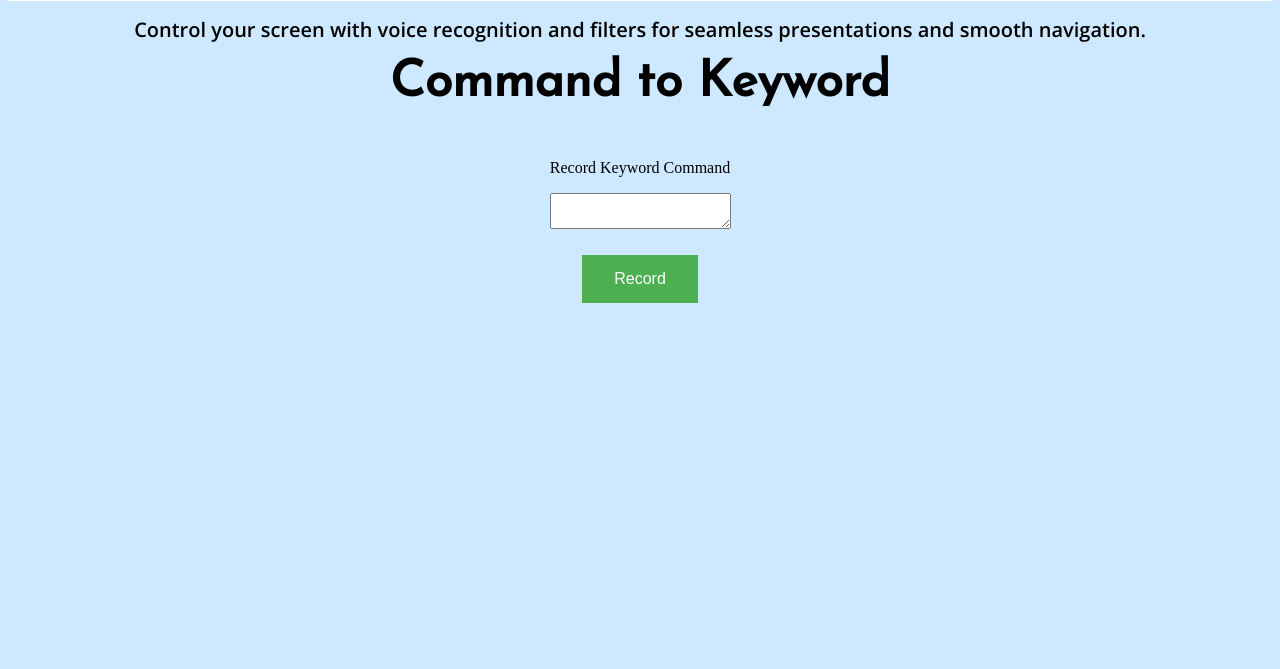
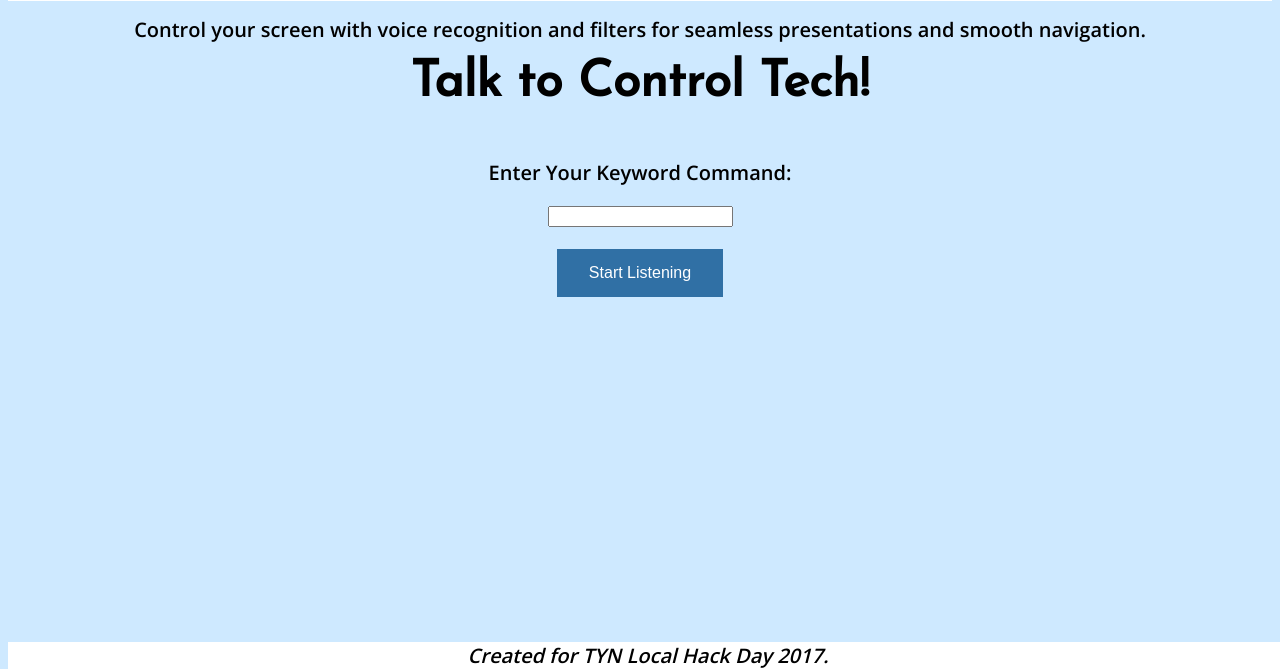
Before and after one commit to WilliamLQin/talk2control, a plain HTML site: page templates/index.html in a window 1280 px wide. Shown: the part 131-800 px from the top of the page. Drawn offline with nearby package versions, Linux system fonts and the light colour scheme; a web font is replaced by a local one.

Commit message:
final fixes

```diff
--- a/static/css/main.css
+++ b/static/css/main.css
@@ -8,6 +8,18 @@ img {
 
 body {
   background-color: #CEE9FF;
+  min-height: 100%;
+}
+
+footer{
+  text-align: center;
+  bottom:0;
+  position: fixed;
+  width: 100%;
+  background-color: white;
+  font-family: 'Open Sans', sans-serif;
+  font-size: 20px;
+  font-style: italic;
 }
 
 .titleFont {
@@ -46,7 +58,7 @@ h3 {
 }
 
 #btn-1 {
-    background-color: #4CAF50 ;
+    background-color: #3070a5 ;
     border: none;
     color: white;
     padding: 15px 32px;
@@ -58,5 +70,5 @@ h3 {
     cursor: pointer;
   }
   #btn-1:hover {
-    background-color: #2e7030 ;
+    background-color: #0a3d68 ;
   }
--- a/static/js/main.js
+++ b/static/js/main.js
@@ -13,7 +13,7 @@ function initializeSpeechRec() {
 function startSpeechRec() {
   // start listening
   speech.start();
-  btn.innerText = "Recording...";
+  btn.innerText = "Listening...";
 }
 
 function showResult() {
--- a/templates/index.html
+++ b/templates/index.html
@@ -24,17 +24,19 @@
         <div id="desc">
           <span class="subFont">Control your screen with voice recognition and filters for seamless presentations and smooth navigation.</span>
         </div>
-          <h3 class="titleFont">Command to Keyword</h3>
+        <h3 class="titleFont">Talk to Control Tech!</h3>
         <div id="recorder">
-            <p>Record Keyword Command</p>
-            <textarea id="keyword" class="text-area"></textarea>
+          <p class="subFont">Enter Your Keyword Command:</p>
+          <input id="keyword" class="text-area"></input>
           <br>
           <br>
-            <button id="btn-1">Record</button>
+          <button id="btn-1">Start Listening</button>
 
         </div>
     </div>
-
+    <footer>
+      Created for TYN Local Hack Day 2017.
+    </footer>
 
     <script src="/static/js/p5.speech.js"></script>
     <script src="/static/js/main.js"></script>
```
Lines whose indentation alone changed are shown as unchanged.
